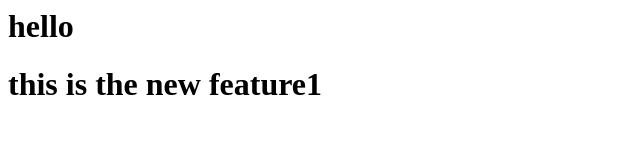
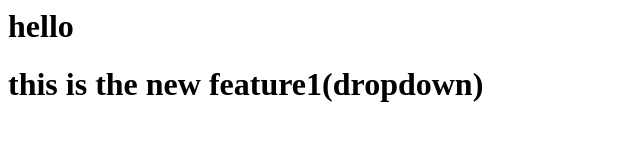
Before and after one commit to Bhush2513/localrepo, a plain HTML site: page index.html in a window 1280 px wide. Shown: the whole page, without its empty margins (0-640 px from the left). Drawn offline with Linux system fonts and the light colour scheme.

```diff
--- a/index.html
+++ b/index.html
@@ -1,2 +1,2 @@
 <h1>hello </h1>
-<h1> this is the new feature1</h1>
+<h1> this is the new feature1(dropdown)</h1>
```
